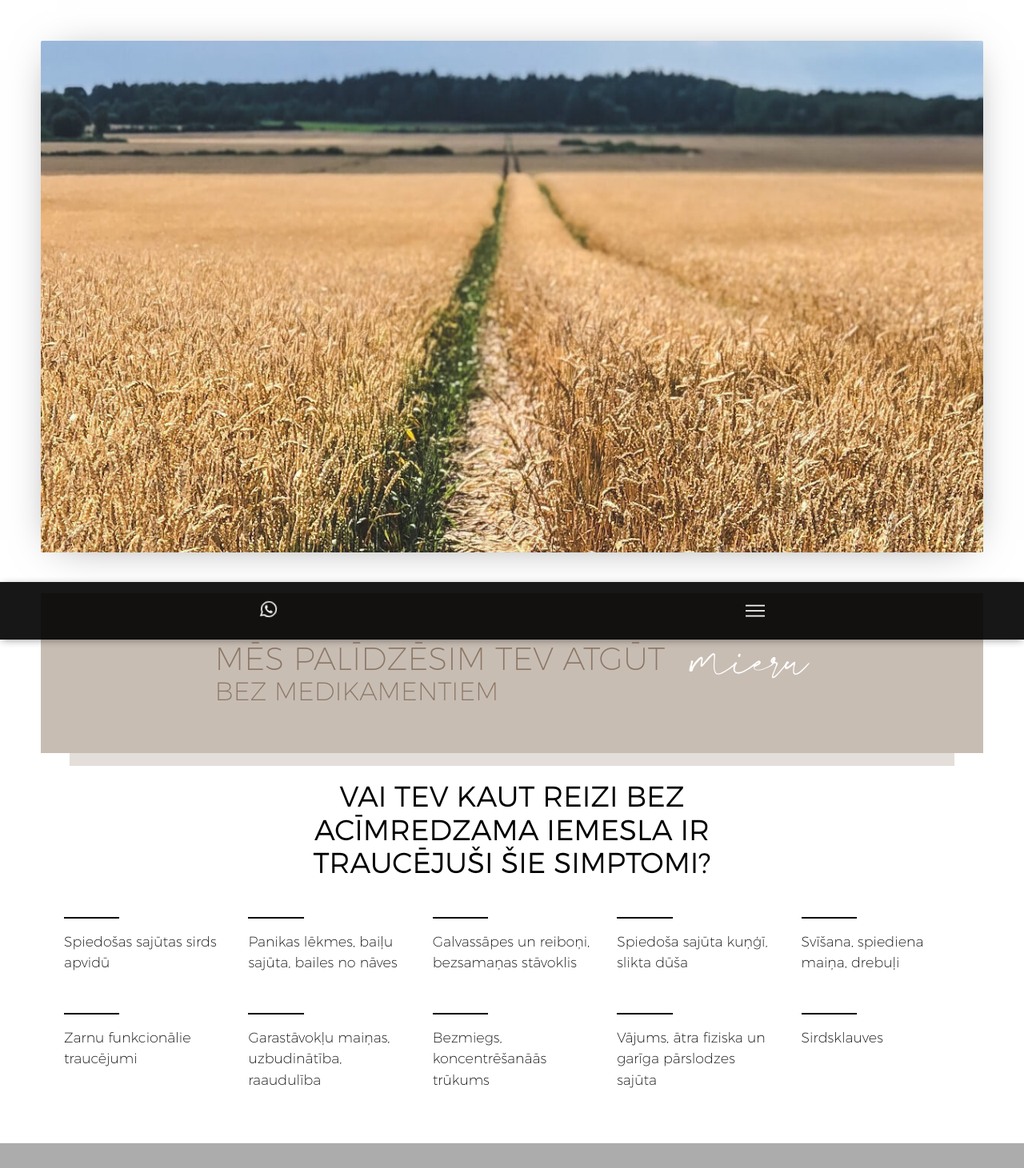
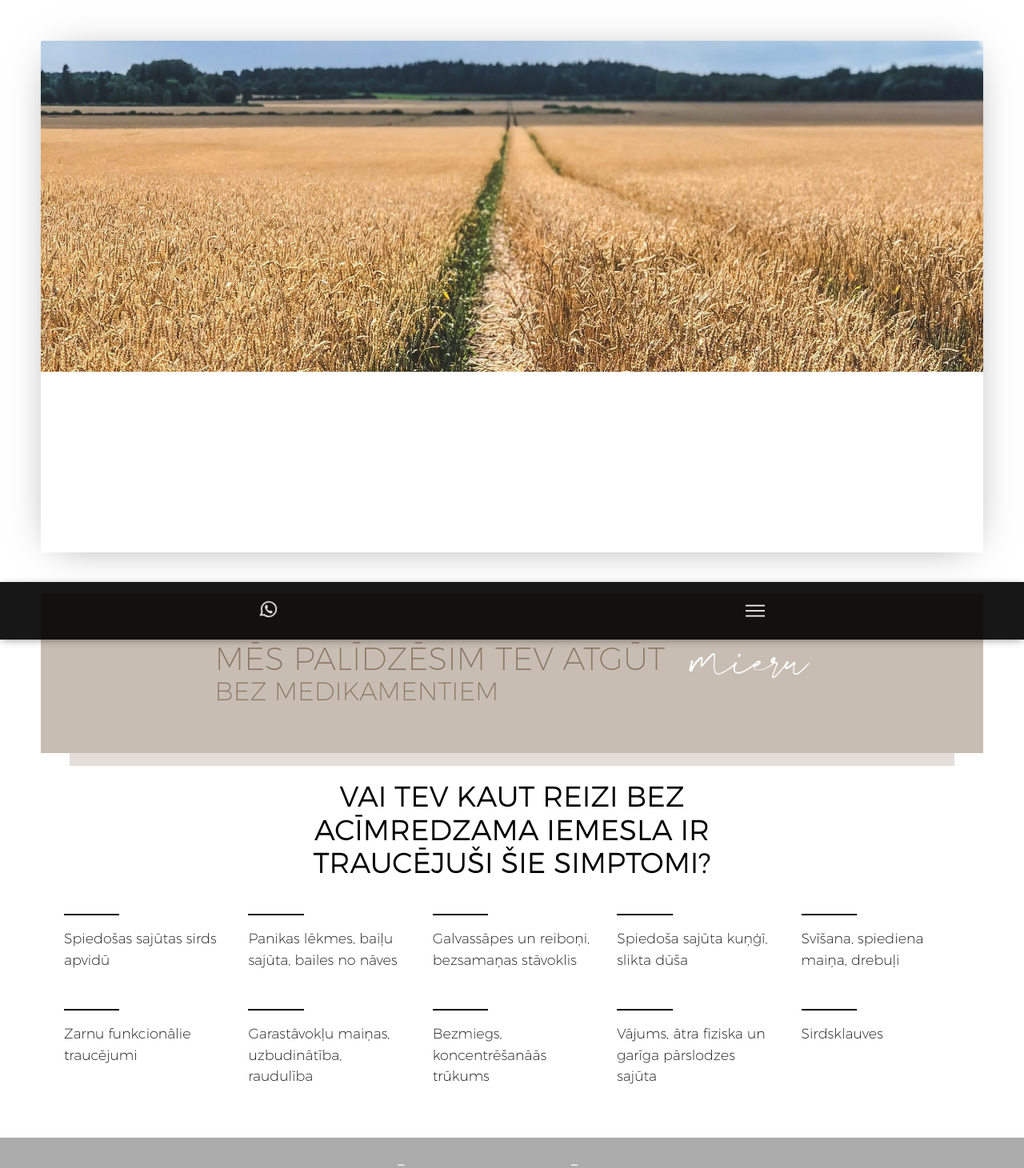
Before and after one commit to Reinards/vdc-pwa, a Next.js app: page / in a window 1280 px wide. Shown: the top 1461 px of the page at 80% size. Built offline with nearby package versions, Linux system fonts and the light colour scheme.

Commit message:
Remove extra padding, optimise header

```diff
--- a/components/header/header.js
+++ b/components/header/header.js
@@ -28,11 +28,8 @@ class Header extends Component {
         return (
             <div>
                 <Navbar />
-                <div
-                    className={Css['header-img']}
-                    style={{
-                    backgroundImage: `url(${this.props.headerUrl})`
-                    }}>
+                <div className={Css['header-img']}>
+                    <Image src={this.props.headerUrl} width="1920" height="674" priority objectFit="cover" layout="responsive" />
                 </div>
 
             </div>
--- a/components/header/header.module.scss
+++ b/components/header/header.module.scss
@@ -3,13 +3,18 @@
 
 .header-img {
     height: 50vw;
-    background-size: cover;
-    background-position: center;
+    // background-size: cover;
+    // background-position: center;
     width: calc(100vw - $header-margins-mobile * 2);
     margin-left: $header-margins-mobile;
     margin-right: $header-margins-mobile;
     box-shadow: 0px 4px 50px -20px rgba(0,0,0,0.2);
     border-radius: 2px;
+    overflow: hidden;
+
+    div {
+        height: 100%;
+    }
 
     @include bp-min($bp-desktop--small) {
         box-shadow: 0px 4px 50px -20px rgba(0,0,0,0.5);
--- a/components/misc/simptomi-module.js
+++ b/components/misc/simptomi-module.js
@@ -1,10 +1,10 @@
 import ArtisticLine from "./artistic-line";
 
-function Simptomi({children, lineWidth, paddingRight}) {
+function Simptomi({children, lineWidth, paddingRight, bottom}) {
     return (
-        <div className="pa0-xl w-50 w-20-l pa2 pa3-l">
+        <div className="pa0-xl w-50 w-20-l pa3-l">
             <ArtisticLine width={lineWidth} height="2px" color="black" />
-            <p className="mt3 tl paragraph1">{children}</p>
+            <p className={"mt3 tl paragraph1 "+(bottom ? "mb0" : "mb3")}>{children}</p>
         </div>
     )
 }
--- a/layouts/layout-default.js
+++ b/layouts/layout-default.js
@@ -3,7 +3,7 @@ import Footer from '../components/footer/footer'
 
 function Default(props) {
     return (
-        <div>
+        <div id="layout">
             <Header headerUrl={props.headerUrl}/>
             {props.children}
             <Footer />
--- a/layouts/layout-map.js
+++ b/layouts/layout-map.js
@@ -3,7 +3,7 @@ import Footer from '../components/footer/footer'
 
 function Default(props) {
     return (
-        <div>
+        <div id="layout-map">
             <Header headerUrl={props.headerUrl} showMap/>
             {props.children}
             <Footer />
--- a/pages/atsauksmes.js
+++ b/pages/atsauksmes.js
@@ -45,7 +45,7 @@ export default function Atsauksmes() {
                 <p className="paragraph1">
                     Par veģetatīvās distonijas centru dzirdēju no meitas. Kad gāju uz pirmo seansu jau neticēju, ka iespējams man kā palīdzēt. Jutos kā bezdibeņa malā, kurā varētu iekrist. Taču jau pēc pāris apmeklētiem seansiem atguvu iekšēju mieru, pazuda reiboņi, neizskaidrojamais satraukums. Paldies!
                 </p>
-                <p className="paragraph1 mt0">/Laura/</p>
+                <p className="paragraph1 mt0 mb0">/Laura/</p>
             </section>
         </div>
 
--- a/pages/index.js
+++ b/pages/index.js
@@ -84,10 +84,10 @@ export default function Home() {
             <Simptomi lineWidth="35%" paddingRight="5">Spiedoša sajūta kuņģī, slikta dūša</Simptomi>
             <Simptomi lineWidth="35%" paddingRight="5">Svīšana, spiediena maiņa, drebuļi</Simptomi>
             <Simptomi lineWidth="35%" paddingRight="5">Zarnu funkcionālie traucējumi</Simptomi>
-            <Simptomi lineWidth="35%" paddingRight="5">Garastāvokļu maiņas, uzbudinātība, raaudulība</Simptomi>
+            <Simptomi lineWidth="35%" paddingRight="5">Garastāvokļu maiņas, uzbudinātība, raudulība</Simptomi>
             <Simptomi lineWidth="35%" paddingRight="5">Bezmiegs, koncentrēšanāās trūkums</Simptomi>
-            <Simptomi lineWidth="35%" paddingRight="5">Vājums, ātra fiziska un garīga pārslodzes sajūta</Simptomi>
-            <Simptomi lineWidth="35%" paddingRight="5">Sirdsklauves</Simptomi>
+            <Simptomi lineWidth="35%" paddingRight="5" bottom>Vājums, ātra fiziska un garīga pārslodzes sajūta</Simptomi>
+            <Simptomi lineWidth="35%" paddingRight="5" bottom>Sirdsklauves</Simptomi>
           </div>
         </div>
       </div>
@@ -132,7 +132,7 @@ export default function Home() {
       {/* BIO */}
       <div className="flex flex-wrap">
         <div className="w-100 w-70-l flex flex-column justify-center items-center wc">
-          <p className="script brown-1 f0--smaller fw1 mv0 lh05">Ivars Tilgalis</p>
+          <p className="script brown-1 f0--smaller fw1 mv0 pt3 lh05">Ivars Tilgalis</p>
           <p className="tj paragraph1">
             Esmu "Veģetatīvās Distonijas Centrs" dibinātājs un vadītājs Ivars Tilgalis. Kā to parāda mana prakse, strādājot ar cilvēkiem, varu teikt, ka lielākajā vairumā slimības fiziskās izpausmes ir tikai gala projekcija procesiem, kuru sākumu varam meklēt daudz smalkākā sfērā - cilvēka enerģētikā un tajā notiekošajos energoinformatīvajos procesos...
           </p>
--- a/pages/kas-ir-vegetativa-distonija.js
+++ b/pages/kas-ir-vegetativa-distonija.js
@@ -19,7 +19,7 @@ export default function AboutVD() {
                 Veģetatīvajai distonijai jeb somatoformai veģetatīvai disfunkcijai ir raksturīgi simptomi, kuri citkārt liecinātu par nopietnām veselības problēmām. Tādi simptomi kā sirdsklauves, trauksme, galvassāpes un reiboņi, pastiprināta svīšana, miega traucējumi, apetītes zudums un vēdera darbības traucējumi. Taču vēršoties pie ģimenes ārsta un veicot visus nepieciešamos izmeklējumus, lielākajā vairumā gadījumu nekāādas fiziska rakstura problēmas ķermenī netiek atklātas.
             </p>
 
-            <p className="paragraph1">
+            <p className="paragraph1 mb0">
                 Šī iemesla dēļ varam apzīmēt veģetatīvo distoniju kā diskomfortu radošu stāvokli, kurā diskomfortu radošie simptomi izpaužas fiziskā veidā, taču medicīniski pamatots iemesls tam netiek atrasts.
             </p>
         </div>
--- a/styles/globals.scss
+++ b/styles/globals.scss
@@ -87,12 +87,12 @@ p {
 // Wide container
 .wc {
     // border: 2px solid blue;
-    padding: 2rem 1.5rem 1.5rem 1.5rem;
+    padding: 2rem 1.5rem 2rem 1.5rem;
     margin: 0;
 
     h1, h2 {
         padding-top: 0;
-        padding-bottom: 2rem;
+        padding-bottom: 1.8rem;
         margin-bottom: 0;
         margin-top: 0;
     }
@@ -111,7 +111,7 @@ p {
 // Footer container
 .fc {
      // border: 2px solid blue;
-     padding: 1.5rem;
+     padding: 2rem 1.5rem;
      margin: 0;
 
      @include bp-min($bp-tablet) {
@@ -141,11 +141,19 @@ body {
         margin-bottom: $height-navbar-mobile;
     }
 
-    @include bp-max($bp-desktop) {
-        padding-top: $header-margins-mobile;
-    }
+}
+
+#layout {
+    padding-top: $header-margins-mobile;
+
     @include bp-min($bp-desktop) {
         padding-top: $header-margins-desktop;
+    }
+}
+
+#layout-map {
+    @include bp-min($bp-desktop) {
+        padding-top: 6vw;
     }
 }
 
```
Also changed, not shown: 1 other file (tests, documents, lock files or other folders).
